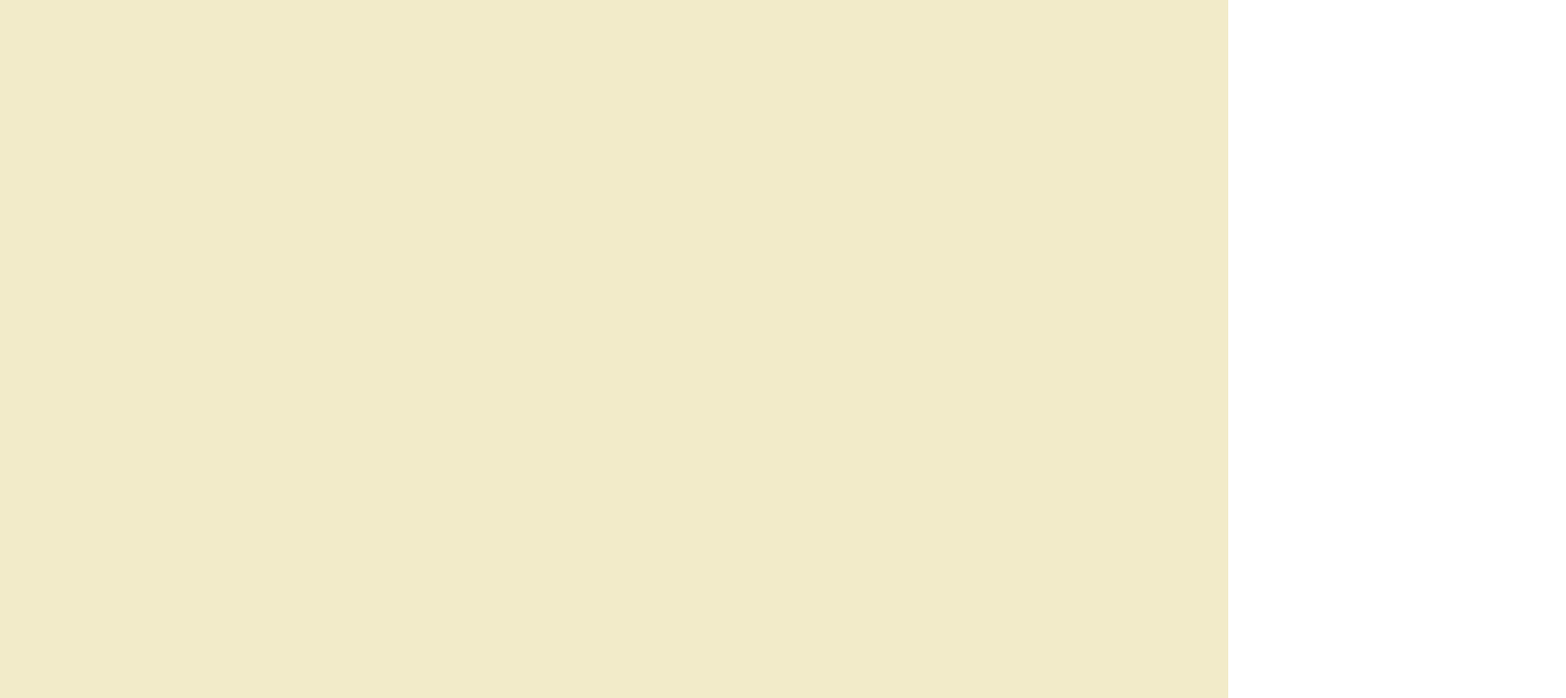
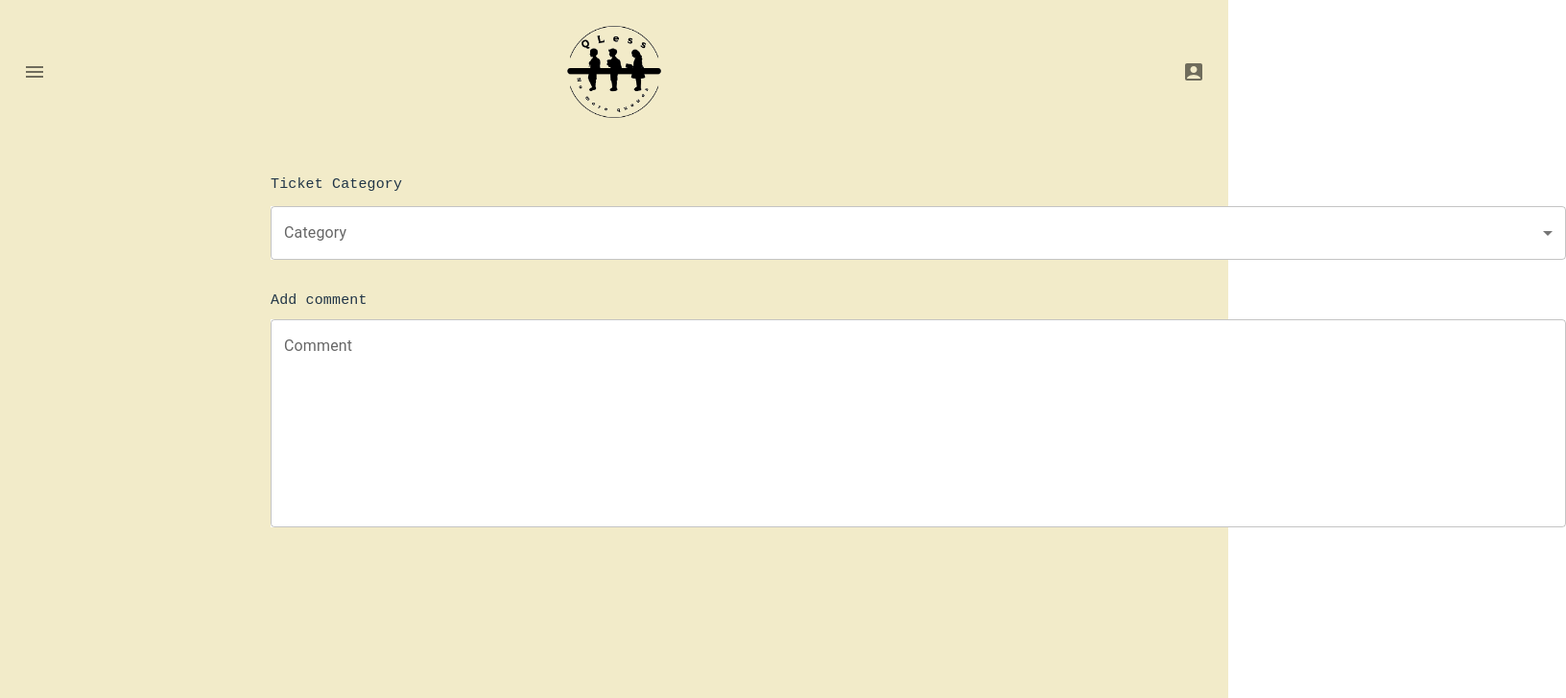
Before and after one commit to MarcoFSBorges/QLess, a React (Vite) app in the folder frontend/js/qless-app/: page /createTicket/1 in a window 1280 px wide. Before the commit this address had no page. Shown: the top 728 px of the page at 96% size, 1632 px wide, since content can reach past the window. Built offline with nearby package versions, Linux system fonts and the light colour scheme.

Commit message:
skeleton for create ticket screen

```diff
--- a/frontend/js/qless-app/src/ReactRouter.tsx
+++ b/frontend/js/qless-app/src/ReactRouter.tsx
@@ -6,6 +6,7 @@ import { ForgotPassword } from './components/ForgotPassword'
 import { ResetPassword } from "./components/ResetPassword"
 import { UserHomePage } from "./components/UserHomePage"
 import { UserNavBar } from "./components/UserNavBar"
+import { CreateTicket } from "./components/CreateTicket"
 
 function ReactRouter() {
   return (
@@ -23,9 +24,15 @@ function ReactRouter() {
                 <UserNavBar/>
                 <UserHomePage/>
               </>
-
-
           }/>
+          <Route
+            path='/createTicket/:qlessId'
+            element={
+              <>
+                <UserNavBar/>
+                <CreateTicket/>
+              </>
+            }/>
         </Routes>
       </div>
     </Router>
--- /dev/null
+++ b/frontend/js/qless-app/src/components/CreateTicket.tsx
@@ -0,0 +1,58 @@
+
+import { useState } from 'react';
+import { Stack, Paper, Card, Menu, MenuItem, Typography, TextField} from '@mui/material'
+
+const categories = [
+    {value: 'CD', label: 'Carimbar documento'},
+    {value:'MT', label: 'Mudança de turma'} ,
+    {value:'CDS', label: 'Candidaturas'},
+    {value:'PP', label: 'Pagamento de propinas'},
+    {value:'PPP', label: 'Pedido de plano de pagamento'},
+    {value:'OT', label: 'Outro'}
+  ];
+
+export function CreateTicket() {
+
+    const [category, setCategory] = useState('');
+    console.log( {category} )
+    const handleChange = (event: React.ChangeEvent<HTMLInputElement>) => {
+        setCategory(event.target.value);
+
+    };
+
+    return(
+        <>
+        <Stack direction='row' justifyContent='normal' spacing={2} paddingTop='150px' paddingLeft='250px'>
+                <Typography variant='body1' fontFamily='monospace' fontSize={15}>Ticket Category</Typography>
+            </Stack>
+            <Stack direction='column' justifyContent='normal'  paddingTop='10px' paddingLeft='250px'>
+                <TextField
+                    label="Category"
+                    select
+                    value={category}
+                    onChange={handleChange}
+                    fullWidth
+                    sx={{backgroundColor:'white'}}
+                >
+                <MenuItem value='CD'>Carimbar documento</MenuItem>
+                <MenuItem value='MT'>Mudança de turma</MenuItem>
+                <MenuItem value='CDS'>Candidaturas</MenuItem>
+                <MenuItem value='PP'>Pagamento de propinas</MenuItem>
+                <MenuItem value='PPP'>Pedido de plano de pagamento</MenuItem>
+                <MenuItem value='OT'>Outro</MenuItem>
+                </TextField>
+                <p/>
+                <Typography align='left' variant='body1' fontFamily='monospace' fontSize={15} paddingBottom={1}>Add comment</Typography>
+                <TextField
+                    label="Comment"
+                    fullWidth
+                    multiline
+                    rows={8}
+                    sx={{backgroundColor:'white'}}>
+
+                </TextField>
+
+            </Stack>
+        </>
+    )
+}
--- a/frontend/js/qless-app/src/components/Login.tsx
+++ b/frontend/js/qless-app/src/components/Login.tsx
@@ -54,7 +54,7 @@ export function Login() {
                             <Typography align='left' variant='subtitle1'>Don't have an account?</Typography>
                             <Stack spacing={24} direction='row'>
                                 <Button variant='outlined' href='/signup' sx={{border: 1, borderColor: 'black', backgroundColor: "#e0e0e0", color:'black'}}>Sign up</Button>
-                                <Button variant='outlined' type='submit' sx={{ border: 1, borderColor: 'black',backgroundColor: "#e0e0e0", color:'black'}}>Login</Button>
+                                <Button variant='outlined' type='submit' sx={{ border: 1, borderColor: 'black', backgroundColor: "#e0e0e0", color:'black'}}>Login</Button>
                             </Stack>
                         </Stack>
                     </Paper>
--- a/frontend/js/qless-app/src/components/UserHomePage.tsx
+++ b/frontend/js/qless-app/src/components/UserHomePage.tsx
@@ -1,4 +1,4 @@
-import { Stack, Paper, Card, CardContent, CardActionArea, Button, Typography, List, ListItem, ListItemText } from '@mui/material'
+import { Stack, Paper, Card, CardContent, CardActionArea, Button, Typography, List, ListItem} from '@mui/material'
 
 const ticket_status = [
     {link:'/tickets/:qlessId', label:'Created', bckGrnd:'#90caf9'},   // /tickets/:qlessId?status=created
--- a/frontend/js/qless-app/src/components/UserNavBar.tsx
+++ b/frontend/js/qless-app/src/components/UserNavBar.tsx
@@ -6,15 +6,15 @@ import logo from '../images/QL_1.png'
 import { useState } from 'react';
 
 const hamburguer_menu = [
-    {link:'/createTicket/:qlessId', label:'Create Ticket'},
-    {link:'/tickets/:qlessId', label:'My Tickets'},
-    {link:'/tickets/:qlessId', label:'Created'},                // /tickets/:qlessId?status=created
-    {link:'/tickets/:qlessId', label:'Ongoing'},               // /tickets/:qlessId?status=ongoing
-    {link:'/tickets/:qlessId', label:'Solved'},                 // /tickets/:qlessId?status=solved
-    {link:'/tickets/:qlessId', label:'Cancelled'},              // /tickets/:qlessId?status=cancelled
-    {link:'/tickets/:qlessId', label:'Archived'},               // /tickets/:qlessId?status=archived
-    {link:'/faq', label:'F.A.Q'},
-    {link:'/about', label:'About'},
+    {link:'/createTicket/:qlessId', label:'Create Ticket', isStatus: false},
+    {link:'/tickets/:qlessId', label:'My Tickets', isStatus: false},
+    {link:'/tickets/:qlessId', label:'Created', isStatus: true},                // /tickets/:qlessId?status=created
+    {link:'/tickets/:qlessId', label:'Ongoing', isStatus: true},               // /tickets/:qlessId?status=ongoing
+    {link:'/tickets/:qlessId', label:'Solved', isStatus: true},                 // /tickets/:qlessId?status=solved
+    {link:'/tickets/:qlessId', label:'Cancelled', isStatus: true},              // /tickets/:qlessId?status=cancelled
+    {link:'/tickets/:qlessId', label:'Archived', isStatus: true},               // /tickets/:qlessId?status=archived
+    {link:'/faq', label:'F.A.Q', isStatus: false},
+    {link:'/about', label:'About', isStatus: false},
 ];
 
 export function UserNavBar() {
@@ -71,7 +71,7 @@ export function UserNavBar() {
                         <>
                             <MenuItem key={option.link}>
                                 {
-                                option.link.includes(':id') ?
+                                    option.isStatus ?
                                         <Link href={option.link} underline='hover' textAlign="center" color='inherit' fontFamily='monospace' fontWeight={500} paddingLeft={1}>{option.label}</Link> :
                                         <Link href={option.link} underline='hover' textAlign="center" color='inherit' fontFamily='monospace' fontWeight={700} >{option.label}</Link>
                                 }
```
Lines whose indentation alone changed are shown as unchanged.
